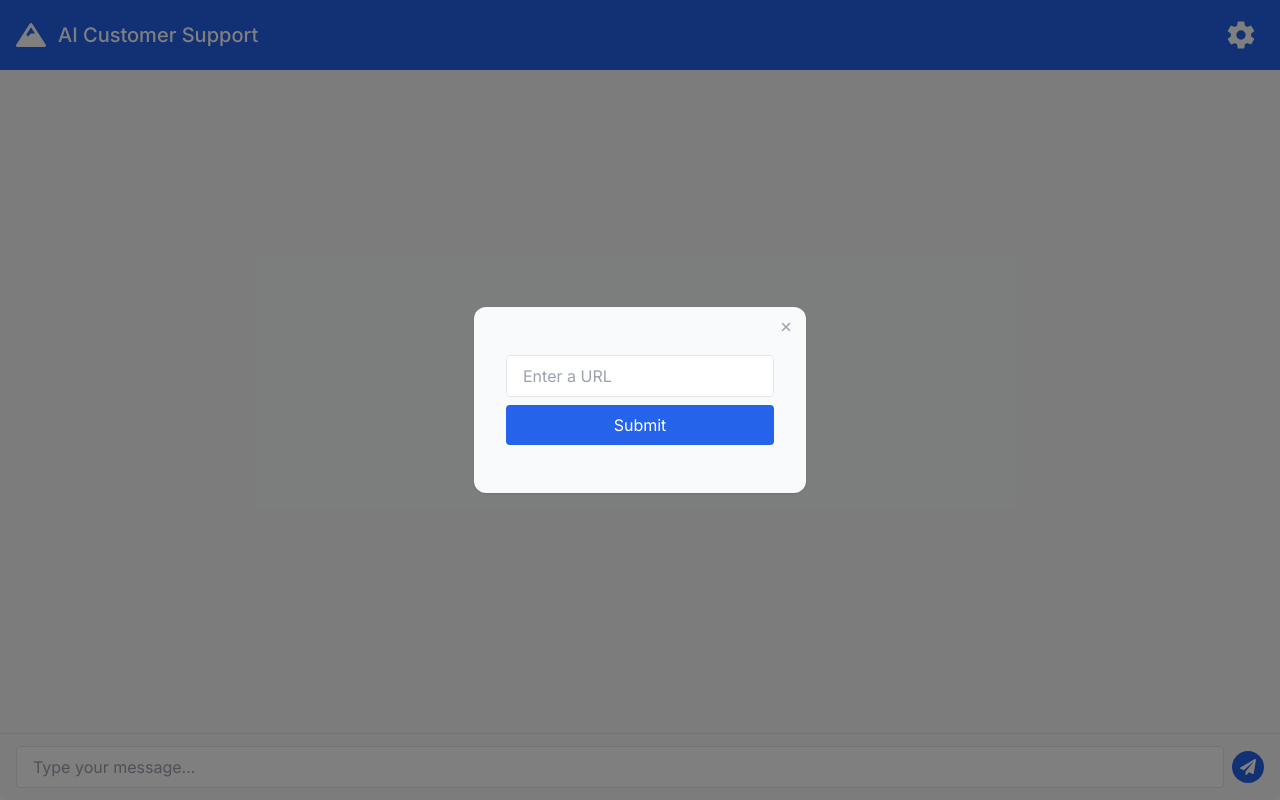
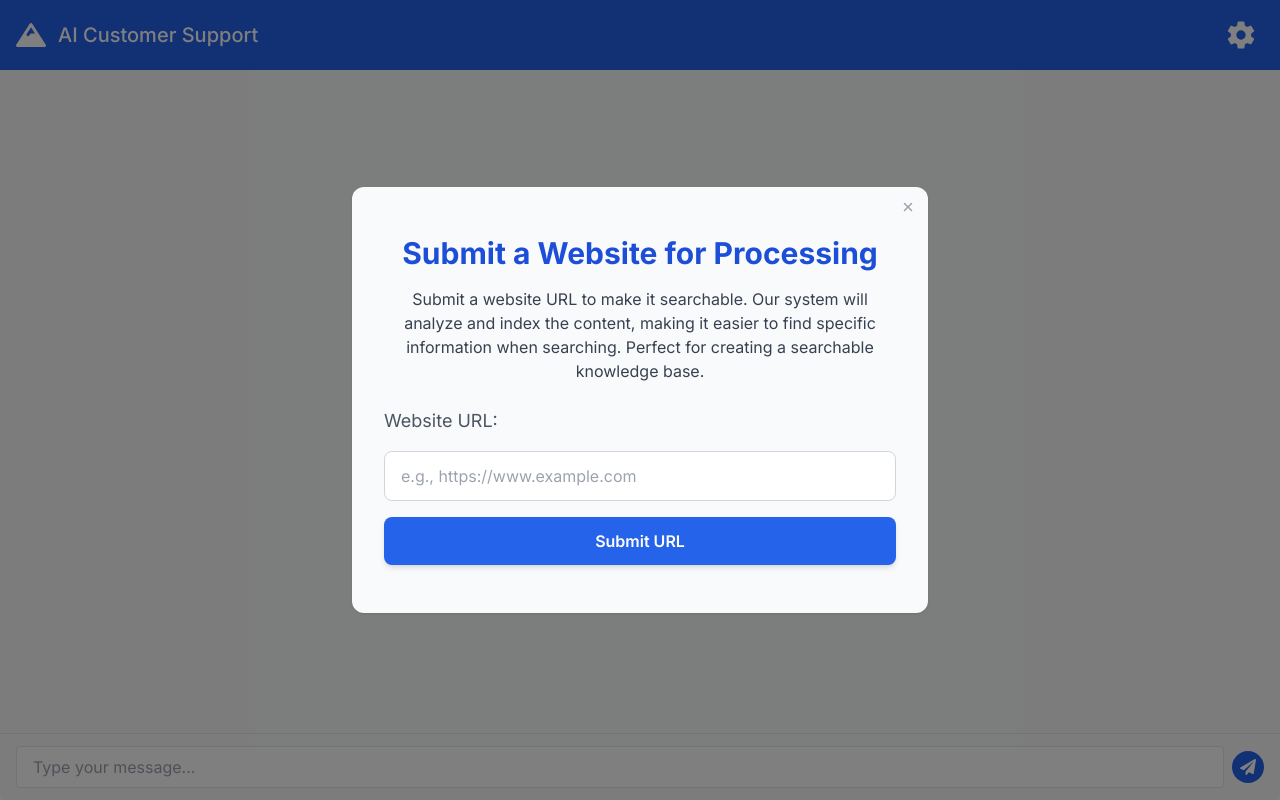
Before and after one commit to Jeffuz/AI-Customer-Support, a Next.js app in the folder my-app/: page / in a window 1280 px wide. Both pictures are taken after a click on the button 1241 px from the left and 35 px from the top of the page. Built offline with nearby package versions, Linux system fonts and the light colour scheme.

Commit message:
fix i for modal, allow loading state for ux

```diff
--- a/my-app/src/app/components/ragsubmit.tsx
+++ b/my-app/src/app/components/ragsubmit.tsx
@@ -4,10 +4,13 @@ import { useState, FormEvent } from "react";
 
 const Ragsubmit = () => {
   const [url, setUrl] = useState<string>("");
+  const [isLoading, setIsLoading] = useState<boolean>(false);
 
   const handleSubmit = async (e: FormEvent) => {
     e.preventDefault();
+    setIsLoading(true);
 
+    try {
       const response = await fetch("/api/rag", {
         method: "POST",
         headers: {
@@ -17,27 +20,76 @@ const Ragsubmit = () => {
       });
 
       const data = await response.json();
-    console.log(data);
+      // console.log(data);
       setUrl("");
+    } catch (error) {
+      console.error("Failed to submit URL:", error);
+    } finally {
+      setIsLoading(false);
+    }
   };
 
   return (
-    <form onSubmit={handleSubmit} className="flex flex-col space-y-2">
+    <div className="max-w-lg mx-auto">
+      {/* Title */}
+      <h1 className="text-3xl font-bold mb-4 text-center text-blue-700">
+        Submit a Website for Processing
+      </h1>
+
+      {/* Instructions */}
+      <p className="text-gray-700 mb-6 text-center">
+        Submit a website URL to make it searchable. Our system will analyze and
+        index the content, making it easier to find specific information when
+        searching. Perfect for creating a searchable knowledge base.
+      </p>
+
+      <form onSubmit={handleSubmit} className="flex flex-col space-y-4">
+        <label htmlFor="url" className="text-lg text-gray-600">
+          Website URL:
+        </label>
         <input
+          id="url"
           type="url"
-        placeholder="Enter a URL"
+          placeholder="e.g., https://www.example.com"
           value={url}
           onChange={(e) => setUrl(e.target.value)}
-        className="px-4 py-2 border rounded focus:outline-none text-black"
+          className="px-4 py-3 border border-gray-300 rounded-lg focus:ring-2 focus:ring-blue-500 text-black"
           required
+          disabled={isLoading}
         />
         <button
           type="submit"
-        className="px-4 py-2 bg-blue-600 text-white rounded"
+          className={`px-4 py-3 bg-blue-600 text-white font-semibold rounded-lg shadow-md transition duration-200 ${
+            isLoading ? "cursor-not-allowed opacity-50" : "hover:bg-blue-700"
+          }`}
+          disabled={isLoading}
         >
-        Submit
+          {isLoading ? (
+            <div className="flex justify-center items-center">
+              <svg
+                aria-hidden="true"
+                className="w-6 h-6 text-gray-200 animate-spin dark:text-gray-600 fill-white"
+                viewBox="0 0 100 101"
+                fill="none"
+                xmlns="http://www.w3.org/2000/svg"
+              >
+                <path
+                  d="M100 50.5908C100 78.2051 77.6142 100.591 50 100.591C22.3858 100.591 0 78.2051 0 50.5908C0 22.9766 22.3858 0.59082 50 0.59082C77.6142 0.59082 100 22.9766 100 50.5908ZM9.08144 50.5908C9.08144 73.1895 27.4013 91.5094 50 91.5094C72.5987 91.5094 90.9186 73.1895 90.9186 50.5908C90.9186 27.9921 72.5987 9.67226 50 9.67226C27.4013 9.67226 9.08144 27.9921 9.08144 50.5908Z"
+                  fill="currentColor"
+                />
+                <path
+                  d="M93.9676 39.0409C96.393 38.4038 97.8624 35.9116 97.0079 33.5539C95.2932 28.8227 92.871 24.3692 89.8167 20.348C85.8452 15.1192 80.8826 10.7238 75.2124 7.41289C69.5422 4.10194 63.2754 1.94025 56.7698 1.05124C51.7666 0.367541 46.6976 0.446843 41.7345 1.27873C39.2613 1.69328 37.813 4.19778 38.4501 6.62326C39.0873 9.04874 41.5694 10.4717 44.0505 10.1071C47.8511 9.54855 51.7191 9.52689 55.5402 10.0491C60.8642 10.7766 65.9928 12.5457 70.6331 15.2552C75.2735 17.9648 79.3347 21.5619 82.5849 25.841C84.9175 28.9121 86.7997 32.2913 88.1811 35.8758C89.083 38.2158 91.5421 39.6781 93.9676 39.0409Z"
+                  fill="currentFill"
+                />
+              </svg>
+              <span className="ml-2">Processing...</span>
+            </div>
+          ) : (
+            "Submit URL"
+          )}
         </button>
       </form>
+    </div>
   );
 };
 
```
Lines whose indentation alone changed are shown as unchanged.
